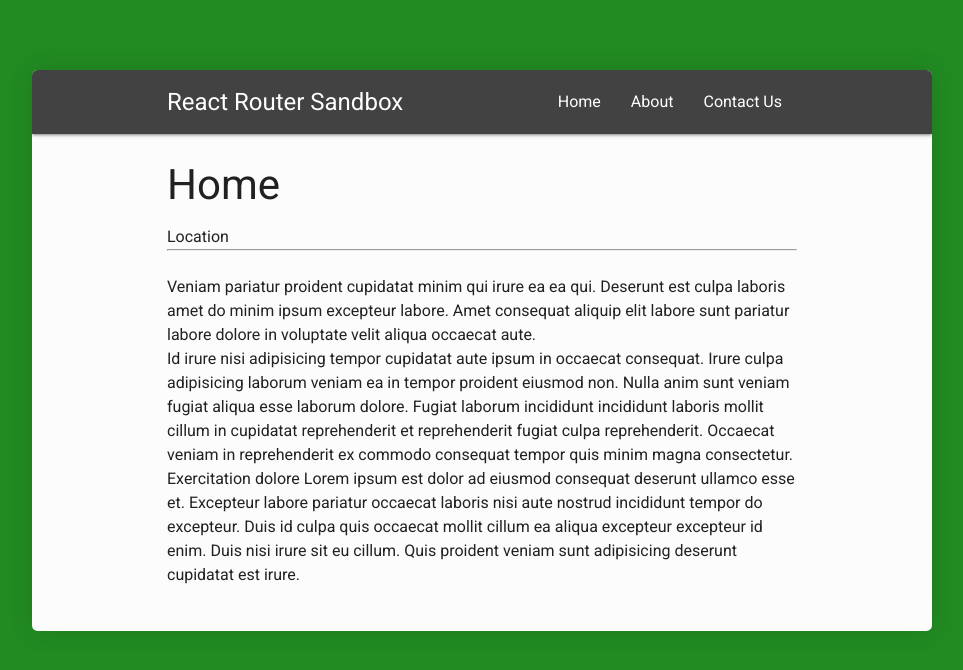
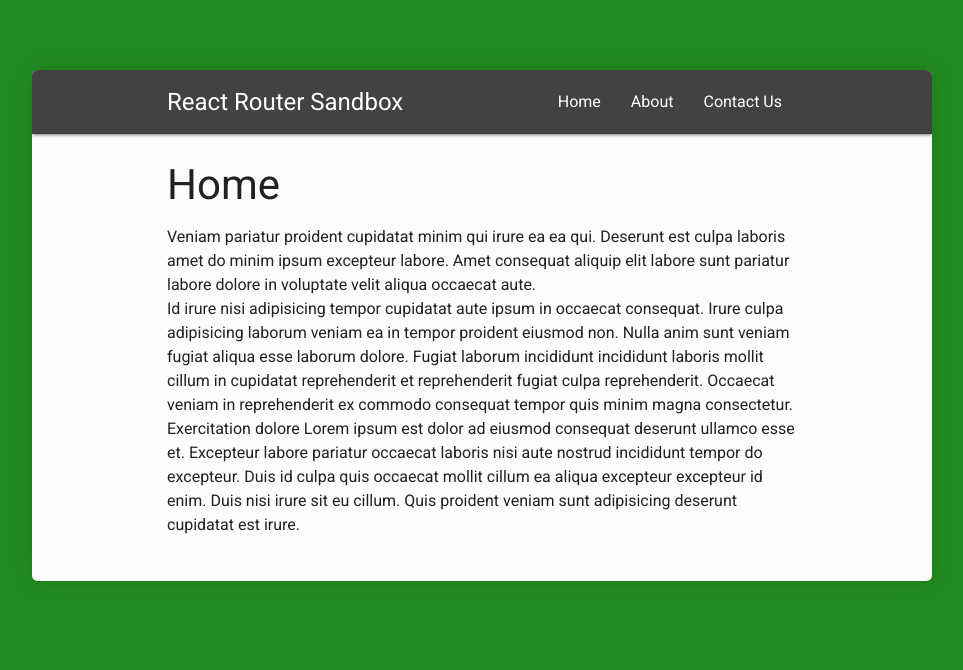
Before and after one commit to RickBr0wn/react-router-sandbox, a React (Create React App) app: page / in a window 1280 px wide. Shown: the top 670 px of the page, without its empty margins (158-1121 px from the left). Built offline with nearby package versions, Linux system fonts and the light colour scheme.

Commit message:
Cleaned code

```diff
--- a/src/components/Home.js
+++ b/src/components/Home.js
@@ -1,12 +1,10 @@
 import React, { Component } from 'react'
-import Location from './Location'
 
 export class Home extends Component {
   render() {
     return (
       <div className="container">
         <h1>Home</h1>
-        <Location />
         <p>Veniam pariatur proident cupidatat minim qui irure ea ea qui. Deserunt est culpa laboris amet do minim ipsum excepteur labore. Amet consequat aliquip elit labore sunt pariatur labore dolore in voluptate velit aliqua occaecat aute.</p>
         <p>Id irure nisi adipisicing tempor cupidatat aute ipsum in occaecat consequat. Irure culpa adipisicing laborum veniam ea in tempor proident eiusmod non. Nulla anim sunt veniam fugiat aliqua esse laborum dolore. Fugiat laborum incididunt incididunt laboris mollit cillum in cupidatat reprehenderit et reprehenderit fugiat culpa reprehenderit. Occaecat veniam in reprehenderit ex commodo consequat tempor quis minim magna consectetur. Exercitation dolore Lorem ipsum est dolor ad eiusmod consequat deserunt ullamco esse et. Excepteur labore pariatur occaecat laboris nisi aute nostrud incididunt tempor do excepteur. Duis id culpa quis occaecat mollit cillum ea aliqua excepteur excepteur id enim. Duis nisi irure sit eu cillum. Quis proident veniam sunt adipisicing deserunt cupidatat est irure.</p>
       </div>
--- a/src/components/Location.js
+++ /dev/null
@@ -1,14 +0,0 @@
-import React, { Component } from 'react'
-
-export class Location extends Component {
-  render() {
-    return (
-      <div>
-        <p id="location" className="location">Location</p>
-        <hr />
-      </div>
-    )
-  }
-}
-
-export default Location
```
